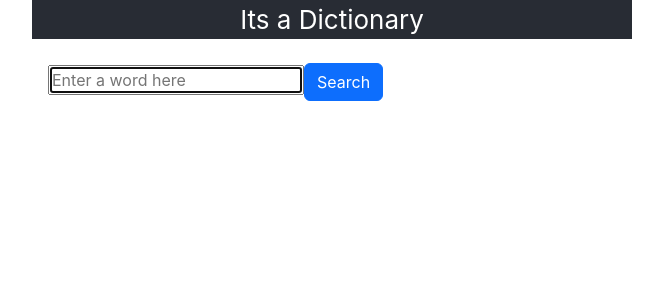
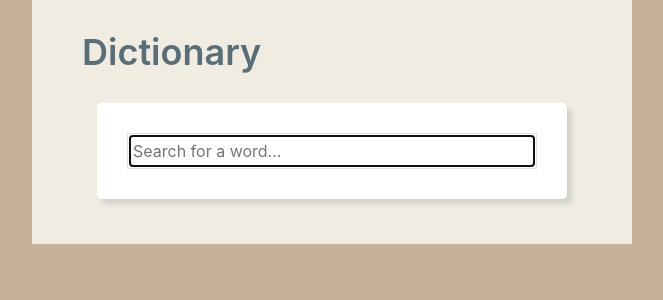
Before and after one commit to Ksarff17/dictionary-project, a React (Create React App) app: page / in a window 1280 px wide. Shown: the top 300 px of the page, without its empty margins (308-971 px from the left). Built offline with nearby package versions, Linux system fonts and the light colour scheme.

Commit message:
created css and styled each component

```diff
--- a/src/App.css
+++ b/src/App.css
@@ -1,14 +1,17 @@
 .App {
+  background-color:  #f0ece2;
+  color:#596e79;
   max-width: 600px;
   margin: 0 auto;
+  padding: 25px 50px 30px;
 }
 
 .App-header {
-  background-color: #282c34;
   display: flex;
   flex-direction: column;
-  align-items: center;
+  align-items: Left;
   justify-content: center;
-  font-size: calc(10px + 2vmin);
-  color: white;
+  font-size: 36px;
+  font-weight: 600;
+
 }
--- a/src/App.js
+++ b/src/App.js
@@ -7,7 +7,7 @@ function App() {
       <div className="Dictionary">
 
       <header className="App-header mb-4">
-     Its a Dictionary
+     Dictionary
       </header>
       <Dictionary />
       </div>
--- /dev/null
+++ b/src/Dictionary.css
@@ -0,0 +1,13 @@
+section{
+    background-color: #fff;
+    border-radius: 5px;
+    box-shadow: 5px 5px 5px rgba(89,110,121,0.2);
+    padding: 30px;
+    margin: 15px
+}
+
+.Dictionary input{
+    width: 100%;
+    padding: 5px;
+    border: 1px solid rgba(89,110,121,0.2)
+}
--- a/src/Dictionary.js
+++ b/src/Dictionary.js
@@ -1,5 +1,6 @@
 import React, {useState} from "react"
 import Results from "./Results"
+import './Dictionary.css'
 import axios from "axios"
 
 export default function Dictionary(){
@@ -25,10 +26,11 @@ let [results, setResults]= useState(null)
 
     return(
         <div className="Dictionary">
+            <section>
             <form onSubmit={Search}>
-                <input type="search" autoFocus={true} placeholder="Enter a word here" className="ms-3" onChange={updateWord}/>
-                <input type="submit" value="Search"className="btn btn-primary"/>
+                <input type="search" autoFocus={true} placeholder="Search for a word..." onChange={updateWord}/>
             </form>
+            </section>
             <Results info = {results}/>
         </div>
     )
--- /dev/null
+++ b/src/Meaning.css
@@ -0,0 +1,9 @@
+.Meaning h3{
+    font-size: 24px;
+    line-height: 1.5;
+    font-weight: bold;
+}
+
+.Meaning .example{
+    opacity: .7;
+}
--- a/src/Meaning.js
+++ b/src/Meaning.js
@@ -1,14 +1,15 @@
 import React from "react"
 import Synonyms from "./Synonyms"
+import './Meaning.css'
 
 export default function Meaning(props){
     console.log(props.meaning)
     return (
-        <div>
-            <h4>{props.meaning.partOfSpeech}</h4>
+        <div className="Meaning">
+            <h3>{props.meaning.partOfSpeech}</h3>
             <p>{props.meaning.definition}
                 <br/>
-            <em>{props.meaning.example}</em></p>
+            <em className="example">{props.meaning.example}</em></p>
             <Synonyms synonyms={props.meaning.synonyms}/>
 
         </div>
--- a/src/Results.js
+++ b/src/Results.js
@@ -5,13 +5,15 @@ export default function Results(props){
     if (props.info){
     return(
         <div className="results">
+            <section>
             <h2>{props.info.word} </h2>
             <h5><sm>{props.info.phonetic}</sm></h5>
+            </section>
             {props.info.meanings.map(function(meaning,index){
                 return (
-                    <div key={index}>
+                    <section key={index}>
                         <Meaning meaning ={meaning}/>
-                    </div>
+                    </section>
                 )
             })}
 
--- /dev/null
+++ b/src/Synonyms.css
@@ -0,0 +1,11 @@
+.Synonyms{
+    margin: 0;
+    padding: 0;
+}
+.Synonyms li{
+    display: inline-block;
+    line-height: 1;
+    list-style-type: none;
+    margin-top: 15px;
+    padding: 0px 10px;
+}
--- a/src/Synonyms.js
+++ b/src/Synonyms.js
@@ -1,9 +1,10 @@
 import React from "react"
+import './Synonyms.css'
 
 export default function Synonyms(props){
     if (props.synonyms){
         return (
-            <ul classNaem="synonyms">
+            <ul className="Synonyms">
                 {props.synonyms.map(function(synonym, index){
                     return(
                         <li key={index}>{synonym}</li>
--- a/src/index.css
+++ b/src/index.css
@@ -5,6 +5,8 @@ body {
     sans-serif;
   -webkit-font-smoothing: antialiased;
   -moz-osx-font-smoothing: grayscale;
+  background-color:   #c7b198;
+  color:rgb(89, 110, 121);
 }
 
 code {
```
